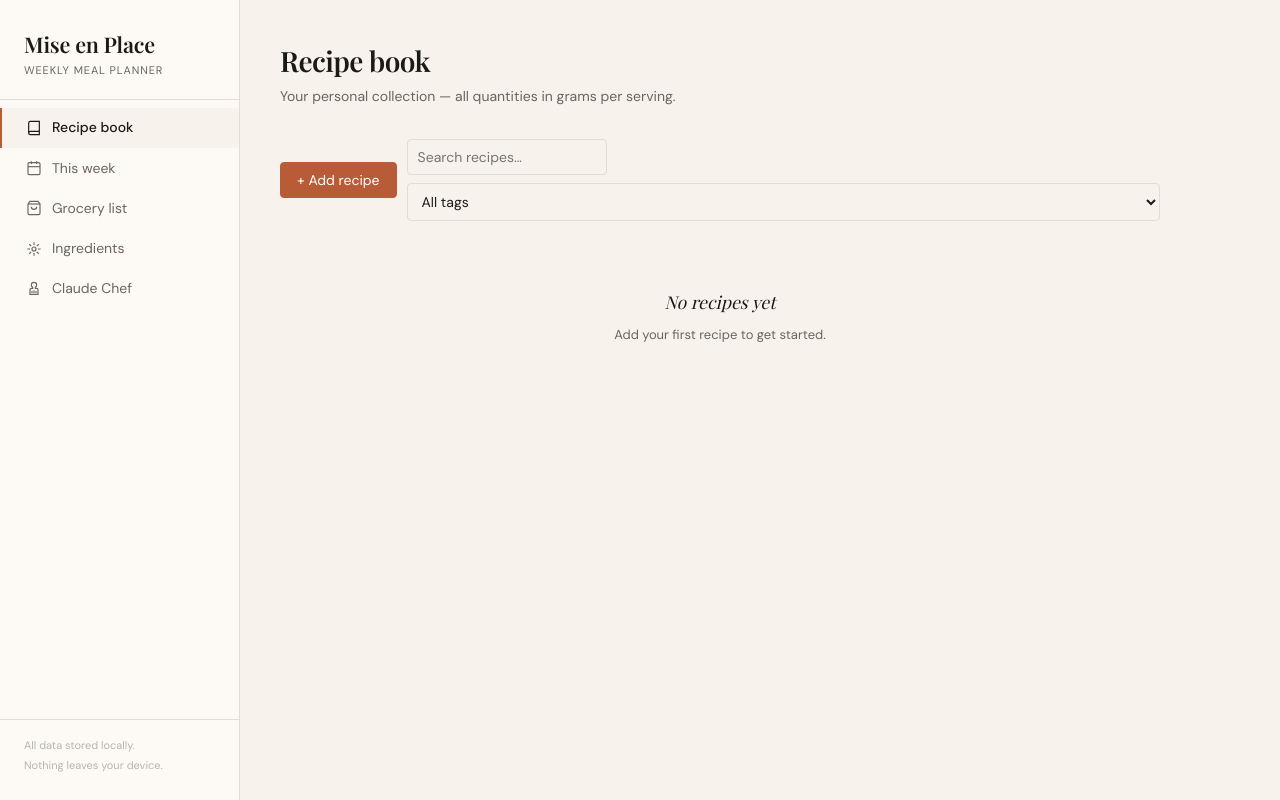
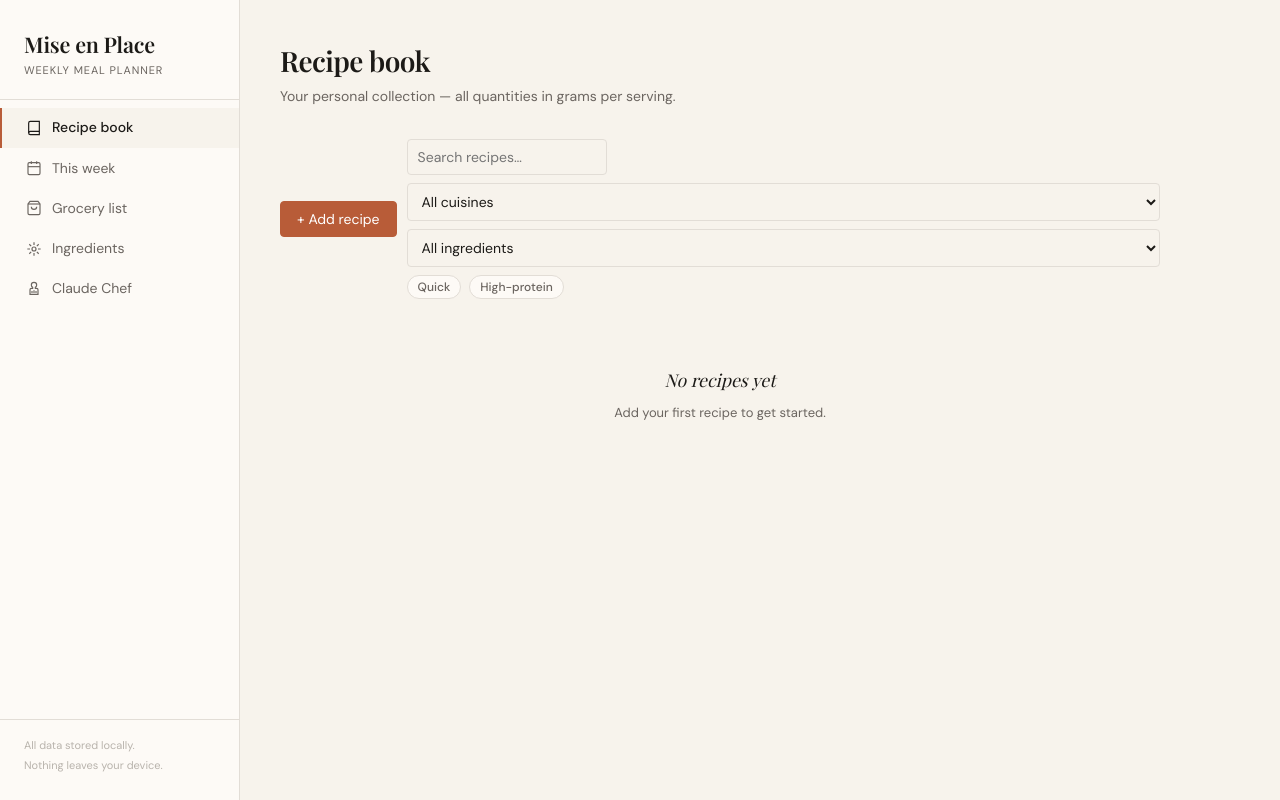
Before and after one commit to harryrios2/mealplanner, a Flask app: page / in a window 1280 px wide. Run offline with Flask 3, Linux system fonts and the light colour scheme; data comes from the database, SQL or seed files in the repository; data that the repository does not hold is empty; some web fonts are replaced.

Commit message:
Structured tag system: cuisine, ingredient, quick, high-protein
Replaces free-text tag input with four structured fields in the recipe
modal: cuisine dropdown, main ingredient dropdown, Quick checkbox,
High-protein checkbox. Tags are stored in the same comma-separated
column so existing recipes are unaffected.

Filter bar updated to match: cuisine select, ingredient select, and
pill toggles for Quick and High-protein (active state highlights sage
green). Free-text search still available alongside.

Co-Authored-By: Claude Sonnet 4.6 <noreply@anthropic.com>

```diff
--- a/templates/index.html
+++ b/templates/index.html
@@ -261,9 +261,22 @@ textarea { resize: vertical; min-height: 60px; }
         <button class="btn btn-primary" onclick="openRecipeModal()">+ Add recipe</button>
         <div class="recipe-filters">
           <input type="text" id="recipe-search" placeholder="Search recipes…" oninput="renderRecipes()" style="margin:0;">
-          <select id="recipe-tag-select" onchange="renderRecipes()" style="margin:0;">
-            <option value="">All tags</option>
+          <select id="filter-cuisine" onchange="renderRecipes()" style="margin:0;">
+            <option value="">All cuisines</option>
+            <option>Chinese</option><option>Japanese</option><option>Korean</option>
+            <option>Thai</option><option>Vietnamese</option><option>Indian</option>
+            <option>Italian</option><option>French</option><option>Mediterranean</option>
+            <option>Mexican</option><option>Peruvian</option><option>American</option>
+            <option>Middle Eastern</option>
           </select>
+          <select id="filter-ingredient" onchange="renderRecipes()" style="margin:0;">
+            <option value="">All ingredients</option>
+            <option>Chicken</option><option>Beef</option><option>Pork</option>
+            <option>Lamb</option><option>Fish</option><option>Seafood</option>
+            <option>Egg</option><option>Tofu</option><option>Vegetarian</option><option>Vegan</option>
+          </select>
+          <button class="filter-toggle" id="filter-quick" onclick="toggleRecipeFilter('quick')">Quick</button>
+          <button class="filter-toggle" id="filter-highprotein" onclick="toggleRecipeFilter('high-protein')">High-protein</button>
         </div>
       </div>
       <div class="recipe-grid" id="recipe-grid"></div>
@@ -393,8 +406,35 @@ textarea { resize: vertical; min-height: 60px; }
         <input type="text" id="r-name" placeholder="e.g. Pasta carbonara">
       </div>
       <div class="form-group">
-        <label>Tags (comma-separated)</label>
-        <input type="text" id="r-tags" placeholder="Italian, pasta">
+        <label>Cuisine</label>
+        <select id="r-tag-cuisine">
+          <option value="">— none —</option>
+          <option>Chinese</option><option>Japanese</option><option>Korean</option>
+          <option>Thai</option><option>Vietnamese</option><option>Indian</option>
+          <option>Italian</option><option>French</option><option>Mediterranean</option>
+          <option>Mexican</option><option>Peruvian</option><option>American</option>
+          <option>Middle Eastern</option>
+        </select>
+      </div>
+      <div class="form-group">
+        <label>Main ingredient</label>
+        <select id="r-tag-ingredient">
+          <option value="">— none —</option>
+          <option>Chicken</option><option>Beef</option><option>Pork</option>
+          <option>Lamb</option><option>Fish</option><option>Seafood</option>
+          <option>Egg</option><option>Tofu</option><option>Vegetarian</option><option>Vegan</option>
+        </select>
+      </div>
+      <div class="form-group">
+        <label>Flags</label>
+        <div style="display:flex;gap:16px;margin-top:4px;">
+          <label style="display:flex;align-items:center;gap:6px;font-weight:400;cursor:pointer;">
+            <input type="checkbox" id="r-tag-quick"> Quick
+          </label>
+          <label style="display:flex;align-items:center;gap:6px;font-weight:400;cursor:pointer;">
+            <input type="checkbox" id="r-tag-highprotein"> High-protein
+          </label>
+        </div>
       </div>
       <div class="form-group">
         <label>Ingredients <span style="font-weight:300;color:var(--ink-faint)">(grams per serving)</span></label>
@@ -665,7 +705,6 @@ async function loadRecipes() {
     const res = await apiFetch('/api/recipes');
     recipes = await res.json();
     await loadAllRecipeMacros();
-    renderTagDropdown();
     renderRecipes();
   } catch (e) { flashError(e.message); }
 }
@@ -679,14 +718,13 @@ async function loadAllRecipeMacros() {
   }));
 }
 
-function renderTagDropdown() {
-  const allTags = [...new Set(
-    recipes.flatMap(r => r.tags ? r.tags.split(',').map(t => t.trim()).filter(Boolean) : [])
-  )].sort();
-  const sel = document.getElementById('recipe-tag-select');
-  const current = sel.value;
-  sel.innerHTML = '<option value="">All tags</option>' +
-    allTags.map(t => `<option value="${t}" ${t === current ? 'selected' : ''}>${t}</option>`).join('');
+const recipeFilterFlags = new Set();
+function toggleRecipeFilter(flag) {
+  if (recipeFilterFlags.has(flag)) recipeFilterFlags.delete(flag);
+  else recipeFilterFlags.add(flag);
+  document.getElementById('filter-quick')      .classList.toggle('active', recipeFilterFlags.has('quick'));
+  document.getElementById('filter-highprotein').classList.toggle('active', recipeFilterFlags.has('high-protein'));
+  renderRecipes();
 }
 
 const EMOJI_MAP = [
@@ -756,13 +794,16 @@ function recipeEmoji(recipe) {
 
 function renderRecipes() {
   const grid = document.getElementById('recipe-grid');
-  const q = (document.getElementById('recipe-search').value || '').toLowerCase().trim();
-  const tag = document.getElementById('recipe-tag-select').value;
+  const q        = (document.getElementById('recipe-search').value || '').toLowerCase().trim();
+  const cuisine  = document.getElementById('filter-cuisine').value.toLowerCase();
+  const ingred   = document.getElementById('filter-ingredient').value.toLowerCase();
   const visible = recipes.filter(r => {
-    const matchesSearch = !q || r.name.toLowerCase().includes(q) ||
-      (r.tags && r.tags.toLowerCase().includes(q));
-    const matchesTag = !tag || (r.tags && r.tags.split(',').map(t => t.trim()).includes(tag));
-    return matchesSearch && matchesTag;
+    const tags = (r.tags || '').toLowerCase();
+    if (q && !r.name.toLowerCase().includes(q) && !tags.includes(q)) return false;
+    if (cuisine && !tags.includes(cuisine)) return false;
+    if (ingred  && !tags.includes(ingred))  return false;
+    for (const flag of recipeFilterFlags) if (!tags.includes(flag)) return false;
+    return true;
   });
   if (!recipes.length) {
     grid.innerHTML = `<div class="empty-state" style="grid-column:1/-1;"><p>No recipes yet</p><small>Add your first recipe to get started.</small></div>`;
@@ -803,8 +844,17 @@ function openRecipeModal(recipe = null) {
   document.getElementById('edit-recipe-id').value = recipe ? recipe.id : '';
   document.getElementById('recipe-modal-title').textContent = recipe ? 'Edit recipe' : 'New recipe';
   document.getElementById('r-name').value = recipe ? recipe.name : '';
-  document.getElementById('r-tags').value = recipe ? recipe.tags : '';
   document.getElementById('r-notes').value = recipe ? recipe.notes : '';
+  // Parse existing tags back into structured inputs
+  const existingTags = (recipe?.tags || '').toLowerCase().split(',').map(t => t.trim());
+  const CUISINES = ['chinese','japanese','korean','thai','vietnamese','indian','italian','french','mediterranean','mexican','peruvian','american','middle eastern'];
+  const INGREDIENTS = ['chicken','beef','pork','lamb','fish','seafood','egg','tofu','vegetarian','vegan'];
+  const cuisineMatch = CUISINES.find(c => existingTags.includes(c)) || '';
+  const ingredMatch  = INGREDIENTS.find(i => existingTags.includes(i)) || '';
+  document.getElementById('r-tag-cuisine').value    = cuisineMatch ? cuisineMatch.charAt(0).toUpperCase() + cuisineMatch.slice(1) : '';
+  document.getElementById('r-tag-ingredient').value = ingredMatch  ? ingredMatch.charAt(0).toUpperCase()  + ingredMatch.slice(1)  : '';
+  document.getElementById('r-tag-quick').checked      = existingTags.includes('quick');
+  document.getElementById('r-tag-highprotein').checked = existingTags.includes('high-protein');
   const list = document.getElementById('ing-list');
   list.innerHTML = '';
   if (recipe && recipe.ingredients.length) {
@@ -940,7 +990,12 @@ async function saveRecipe() {
   if (!name) { flash('Please enter a recipe name.'); return; }
   const data = {
     name,
-    tags: document.getElementById('r-tags').value.trim(),
+    tags: [
+      document.getElementById('r-tag-cuisine').value,
+      document.getElementById('r-tag-ingredient').value,
+      document.getElementById('r-tag-quick').checked      ? 'Quick'        : '',
+      document.getElementById('r-tag-highprotein').checked ? 'High-protein' : '',
+    ].filter(Boolean).join(', '),
     notes: document.getElementById('r-notes').value.trim(),
     ingredients
   };
```
